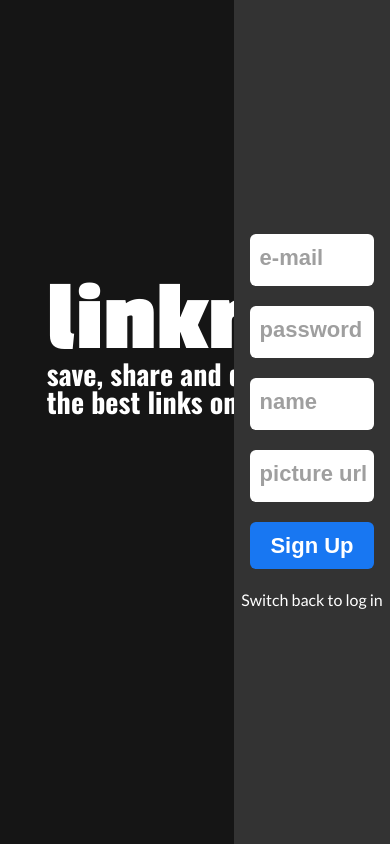
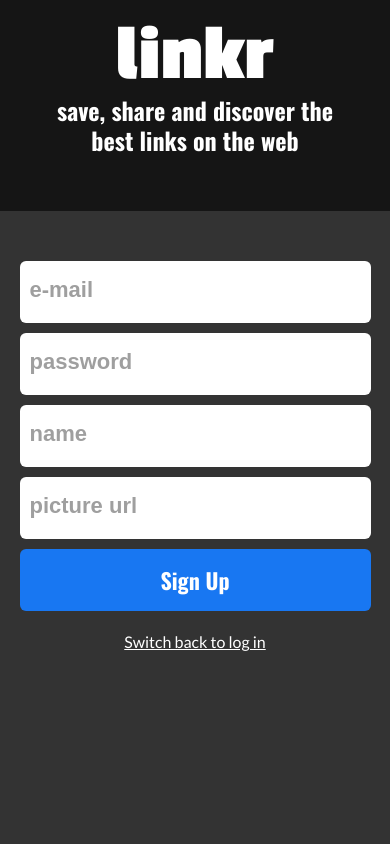
Before and after one commit to rafaelongo45/linkr-front, a React (Create React App) app: page /signup in a window 390 px wide. Built offline with nearby package versions, Linux system fonts and the light colour scheme.

Commit message:
Feat: created signup page layout for mobile

```diff
--- a/src/SignUp/RenderForm.js
+++ b/src/SignUp/RenderForm.js
@@ -46,19 +46,18 @@ function RenderForm(){
 export default RenderForm;
 
 const Form = styled.form`
-  width: 80%;
+  width: 90%;
   display:flex;
   flex-direction:column;
   font-family: var(--input-font);
 
   input{
-    height: 50px;
-    margin-bottom: 20px;
+    height: 60px;
+    margin-bottom: 10px;
     border:none;
     border-radius: 6px;
     padding-left: 10px;
     font-weight: 700;
-
   }
 
   input::placeholder{
@@ -67,13 +66,18 @@ const Form = styled.form`
   }
 
   button{
-    height: 45px;
+    height: 60px;
     border:none;
     border-radius: 6px;
     background-color: rgba(24, 119, 242, 1);
     color: #fff;
     font-size: 22px;
     font-weight: 700;
+    font-family: var(--input-font);
+  }
+
+  @media(max-width: 460px){
+    margin-top: 50px;
   }
 `
 
@@ -85,4 +89,5 @@ const Button =styled.button`
   border:none;
   background-color:transparent;
   color:white;
+  text-decoration:underline;
 `
--- a/src/SignUp/RenderSignUpPage.js
+++ b/src/SignUp/RenderSignUpPage.js
@@ -4,14 +4,14 @@ import RenderForm from "./RenderForm";
 function RenderSignUpPage(){
   return (
     <Main>
-      <LeftSide>
+      <LogoSide>
         <h1>linkr</h1>
         <h2>save, share and discover the best links on the web</h2>
-      </LeftSide>
+      </LogoSide>
 
-      <RightSide>
+      <FormSide>
         <RenderForm />
-      </RightSide>
+      </FormSide>
     </Main>
   )
 };
@@ -23,9 +23,13 @@ const Main = styled.main`
   width:100%;
   background-color: var(--background-color);
   display:flex;
+
+  @media(max-width: 460px){
+    flex-wrap:wrap;
+  }
 `
 
-const LeftSide = styled.section`
+const LogoSide = styled.section`
   font-family: var(--logo-font);
   font-weight:700;
   color:#fff;
@@ -47,17 +51,48 @@ const LeftSide = styled.section`
     font-family:var(--input-font);
     top: 360px;
     left: 20%;
+    line-height: 45px;
+  }
+
+  @media(max-width: 460px){
+    width: 100%;
+    height: 25%;
+    display:flex;
+    flex-wrap:wrap;
+    flex-direction:column;
+    align-items:center;
+
+    h1{
+      font-size: 80px;
+      position: static;
+      margin-top: 15px;
+    }
+
+    h2{
+      font-size: 24px;
+      position: static;
+      text-align:center;
+      width: 80%;
+      line-height: 30px;
+    }
   }
 `
 
-const RightSide = styled.section`
+const FormSide = styled.section`
   position:relative;
   right: 0;
-  width:40%;
+  width: 40%;
   height: 100%;
   background-color:var(--background-color-header);
   display:flex;
   flex-direction:column;
   align-items:center;
   justify-content:center;
+
+  @media(max-width: 460px){
+    width: 100%;
+    height: 75%;
+    position: static;
+    justify-content:flex-start;
+  }
 `
```
